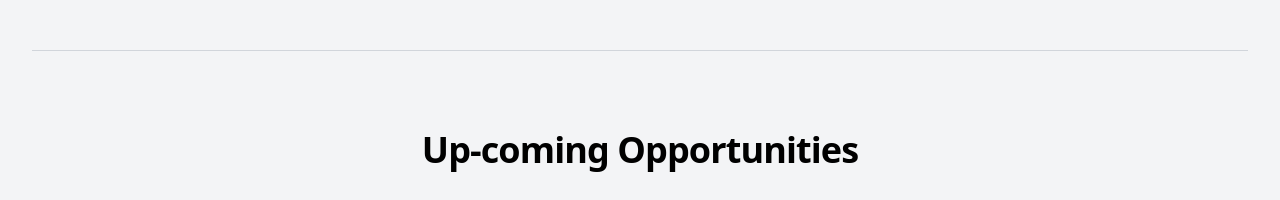
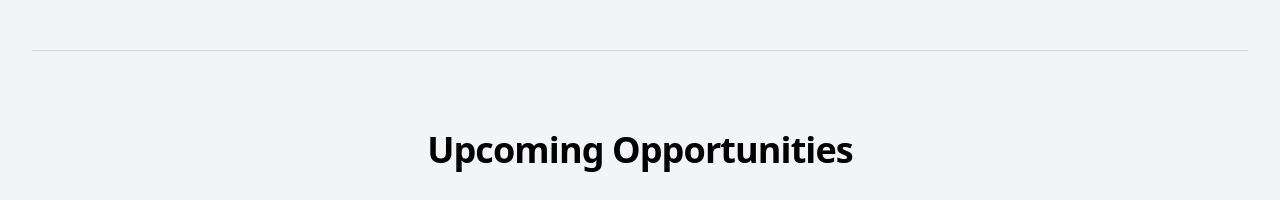
Before and after one commit to snicol21/ourwardapp, a Next.js app: page /welfare in a window 1280 px wide. Shown: the part 1080-1280 px from the top of the page. Built offline with nearby package versions, Linux system fonts and the light colour scheme; a web font is replaced by a local one.

Commit message:
fix text to be "upcoming" instead of "up-coming"

```diff
--- a/pages/welfare.tsx
+++ b/pages/welfare.tsx
@@ -32,7 +32,7 @@ function Welfare() {
         </div>
         {dataImageCards.filter((card) => !card.hidden).length > 0 && (
           <>
-            <SectionHeader title="Up-coming Opportunities" />
+            <SectionHeader title="Upcoming Opportunities" />
             <div className="grid grid-cols-1 gap-x-6 sm:grid-cols-2 lg:grid-cols-3 pt-5">
               {dataImageCards
                 .filter((card) => !card.hidden)
```
